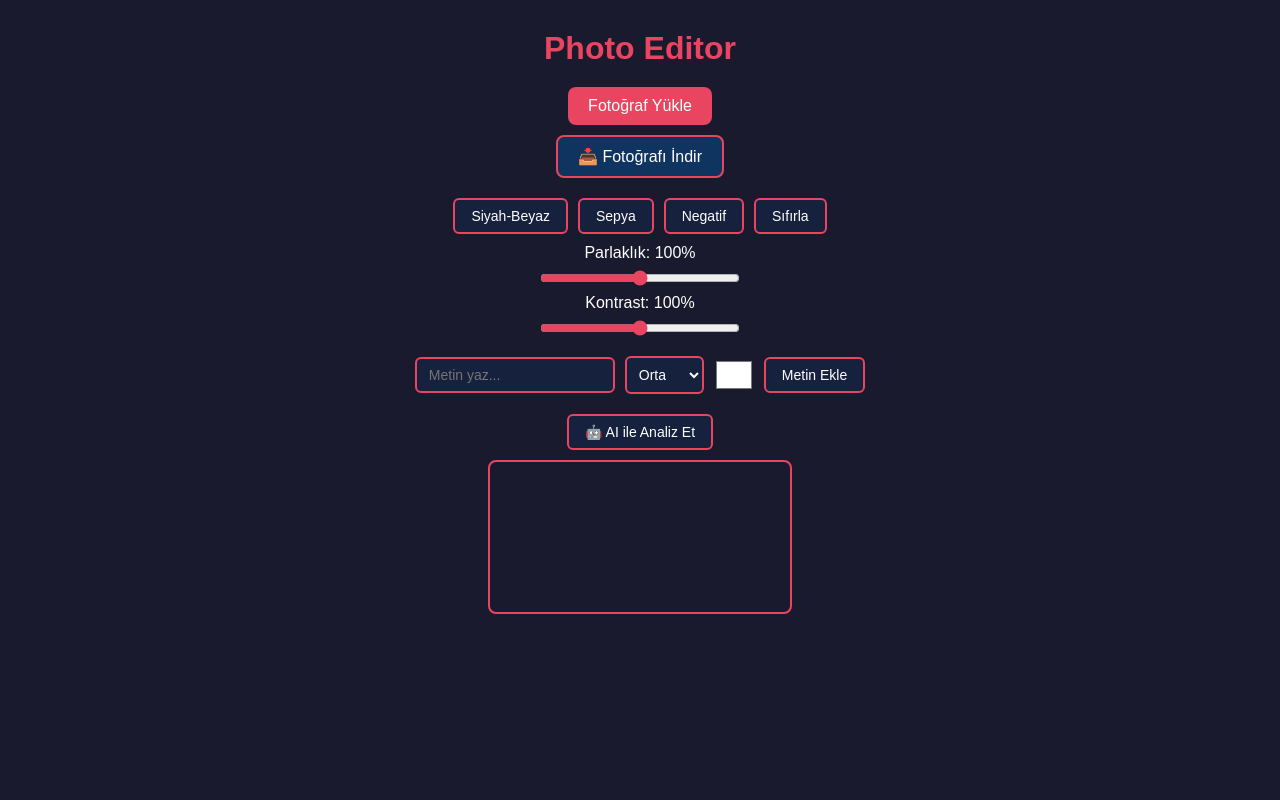
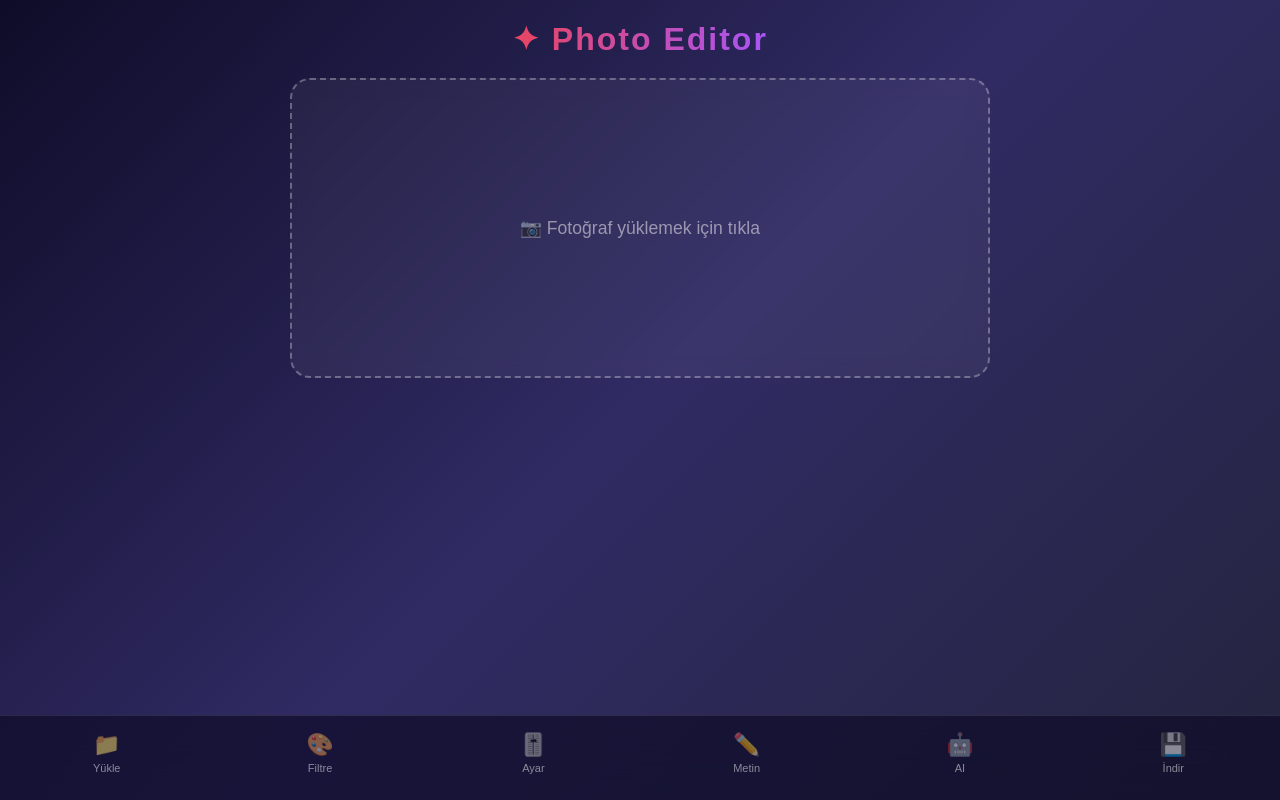
Before and after one commit to Zeuxky/photo-editor, a plain HTML site: page index.html in a window 1280 px wide. Drawn offline with Linux system fonts and the light colour scheme.

Commit message:
Update index.html

```diff
--- a/index.html
+++ b/index.html
@@ -2,152 +2,321 @@
 <html lang="tr">
 <head>
   <meta charset="UTF-8">
+  <meta name="viewport" content="width=device-width, initial-scale=1.0">
   <title>Photo Editor</title>
   <style>
     * { margin: 0; padding: 0; box-sizing: border-box; }
+
     body {
-      background-color: #1a1a2e;
+      min-height: 100vh;
+      background: linear-gradient(135deg, #0f0c29, #302b63, #24243e);
+      font-family: Arial, sans-serif;
       color: white;
-      font-family: Arial, sans-serif;
       display: flex;
       flex-direction: column;
       align-items: center;
-      padding: 30px;
+      padding: 20px 20px 120px 20px;
     }
-    h1 { margin-bottom: 20px; color: #e94560; }
-    #upload-btn, #download-btn {
-      background-color: #e94560;
+
+    h1 {
+      font-size: 2rem;
+      margin-bottom: 20px;
+      background: linear-gradient(90deg, #e94560, #a855f7);
+      -webkit-background-clip: text;
+      -webkit-text-fill-color: transparent;
+      letter-spacing: 2px;
+    }
+
+    #upload-area {
+      width: 100%;
+      max-width: 700px;
+      min-height: 300px;
+      border: 2px dashed rgba(255,255,255,0.3);
+      border-radius: 20px;
+      display: flex;
+      align-items: center;
+      justify-content: center;
+      cursor: pointer;
+      background: rgba(255,255,255,0.05);
+      backdrop-filter: blur(10px);
+      transition: 0.3s;
+      margin-bottom: 20px;
+      position: relative;
+      overflow: hidden;
+    }
+
+    #upload-area:hover {
+      border-color: #e94560;
+      background: rgba(255,255,255,0.08);
+    }
+
+    #upload-area p {
+      color: rgba(255,255,255,0.5);
+      font-size: 1.1rem;
+    }
+
+    #canvas {
+      max-width: 100%;
+      border-radius: 16px;
+      display: none;
+    }
+
+    /* SLIDER PANEL */
+    .slider-panel {
+      background: rgba(255,255,255,0.08);
+      backdrop-filter: blur(20px);
+      border: 1px solid rgba(255,255,255,0.15);
+      border-radius: 16px;
+      padding: 15px 20px;
+      width: 100%;
+      max-width: 700px;
+      margin-bottom: 15px;
+      display: none;
+    }
+
+    .slider-row {
+      display: flex;
+      align-items: center;
+      gap: 10px;
+      margin-bottom: 10px;
+    }
+
+    .slider-row label {
+      width: 100px;
+      font-size: 13px;
+      color: rgba(255,255,255,0.7);
+    }
+
+    .slider-row input[type="range"] {
+      flex: 1;
+      accent-color: #e94560;
+    }
+
+    .slider-row span {
+      width: 45px;
+      font-size: 13px;
+      color: #e94560;
+      text-align: right;
+    }
+
+    /* TEXT PANEL */
+    .text-panel {
+      background: rgba(255,255,255,0.08);
+      backdrop-filter: blur(20px);
+      border: 1px solid rgba(255,255,255,0.15);
+      border-radius: 16px;
+      padding: 15px 20px;
+      width: 100%;
+      max-width: 700px;
+      margin-bottom: 15px;
+      display: none;
+      gap: 10px;
+      flex-wrap: wrap;
+      align-items: center;
+    }
+
+    .text-panel input[type="text"] {
+      flex: 1;
+      min-width: 150px;
+      padding: 8px 12px;
+      border-radius: 8px;
+      border: 1px solid rgba(255,255,255,0.2);
+      background: rgba(255,255,255,0.1);
       color: white;
-      padding: 10px 20px;
+      font-size: 14px;
+    }
+
+    .text-panel select {
+      padding: 8px;
+      border-radius: 8px;
+      border: 1px solid rgba(255,255,255,0.2);
+      background: rgba(255,255,255,0.1);
+      color: white;
+      font-size: 14px;
+    }
+
+    .text-panel input[type="color"] {
+      width: 36px;
+      height: 36px;
       border: none;
       border-radius: 8px;
       cursor: pointer;
-      font-size: 16px;
-      margin-bottom: 10px;
+      background: none;
     }
-    #download-btn { background-color: #0f3460; border: 2px solid #e94560; }
-    #download-btn:hover, #upload-btn:hover { opacity: 0.8; }
-    .filters {
-      display: flex;
-      gap: 10px;
-      margin: 10px 0;
-      flex-wrap: wrap;
-      justify-content: center;
-    }
-    .filter-btn {
-      background-color: #16213e;
+
+    .panel-btn {
+      padding: 8px 16px;
+      border-radius: 8px;
+      border: none;
+      background: linear-gradient(135deg, #e94560, #a855f7);
       color: white;
-      padding: 8px 16px;
-      border: 2px solid #e94560;
-      border-radius: 6px;
       cursor: pointer;
       font-size: 14px;
       transition: 0.3s;
     }
-    .filter-btn:hover { background-color: #e94560; }
-    .slider-container {
+
+    .panel-btn:hover { opacity: 0.8; }
+
+    /* AI RESULT */
+    #ai-result {
+      background: rgba(255,255,255,0.08);
+      backdrop-filter: blur(20px);
+      border: 1px solid rgba(168,85,247,0.4);
+      border-radius: 16px;
+      padding: 15px 20px;
+      width: 100%;
+      max-width: 700px;
+      margin-bottom: 15px;
+      display: none;
+      line-height: 1.7;
+      font-size: 14px;
+      color: rgba(255,255,255,0.85);
+    }
+
+    /* BOTTOM TOOLBAR */
+    .toolbar {
+      position: fixed;
+      bottom: 0;
+      left: 0;
+      right: 0;
+      background: rgba(15, 12, 41, 0.7);
+      backdrop-filter: blur(30px);
+      border-top: 1px solid rgba(255,255,255,0.1);
+      display: flex;
+      justify-content: space-around;
+      align-items: center;
+      padding: 10px 0 20px 0;
+      z-index: 100;
+    }
+
+    .tool-btn {
       display: flex;
       flex-direction: column;
       align-items: center;
+      gap: 4px;
+      background: none;
+      border: none;
+      color: rgba(255,255,255,0.5);
+      cursor: pointer;
+      font-size: 11px;
+      transition: 0.3s;
+      padding: 6px 12px;
+      border-radius: 12px;
+    }
+
+    .tool-btn:hover, .tool-btn.active {
+      color: #e94560;
+      background: rgba(233,69,96,0.1);
+    }
+
+    .tool-btn .icon {
+      font-size: 22px;
+    }
+
+    /* FILTER BUTTONS */
+    .filter-row {
+      display: flex;
       gap: 8px;
-      margin-bottom: 10px;
-    }
-    input[type="range"] { width: 200px; accent-color: #e94560; }
-    .text-tools {
-      display: flex;
-      gap: 10px;
-      margin: 10px 0;
       flex-wrap: wrap;
       justify-content: center;
-      align-items: center;
+      width: 100%;
+      max-width: 700px;
+      margin-bottom: 15px;
+      display: none;
     }
-    .text-tools input[type="text"] {
-      padding: 8px 12px;
-      border-radius: 6px;
-      border: 2px solid #e94560;
-      background-color: #16213e;
+
+    .filter-chip {
+      padding: 6px 14px;
+      border-radius: 20px;
+      border: 1px solid rgba(255,255,255,0.2);
+      background: rgba(255,255,255,0.08);
+      backdrop-filter: blur(10px);
       color: white;
-      font-size: 14px;
-      width: 200px;
+      cursor: pointer;
+      font-size: 13px;
+      transition: 0.3s;
     }
-    .text-tools input[type="color"] {
-      border: none;
-      background: none;
-      cursor: pointer;
-      width: 40px;
-      height: 36px;
+
+    .filter-chip:hover {
+      background: rgba(233,69,96,0.3);
+      border-color: #e94560;
     }
-    .text-tools select {
-      padding: 8px;
-      border-radius: 6px;
-      border: 2px solid #e94560;
-      background-color: #16213e;
-      color: white;
-      font-size: 14px;
-    }
-    .ai-tools {
-      display: flex;
-      gap: 10px;
-      margin: 10px 0;
-      justify-content: center;
-    }
-    #ai-result {
-      background-color: #16213e;
-      border: 2px solid #e94560;
-      border-radius: 8px;
-      padding: 15px;
-      margin: 10px 0;
-      max-width: 600px;
-      width: 100%;
-      display: none;
-      line-height: 1.6;
-    }
-    #canvas { border: 2px solid #e94560; border-radius: 8px; max-width: 100%; }
   </style>
 </head>
 <body>
 
-  <h1>Photo Editor</h1>
-  <button id="upload-btn" onclick="document.getElementById('file-input').click()">Fotoğraf Yükle</button>
+  <h1>✦ Photo Editor</h1>
+
+  <div id="upload-area" onclick="document.getElementById('file-input').click()">
+    <p>📷 Fotoğraf yüklemek için tıkla</p>
+  </div>
   <input type="file" id="file-input" accept="image/*" style="display:none">
-  <button id="download-btn" onclick="downloadImage()">📥 Fotoğrafı İndir</button>
+  <canvas id="canvas"></canvas>
 
-  <div class="filters">
-    <button class="filter-btn" onclick="applyFilter('grayscale')">Siyah-Beyaz</button>
-    <button class="filter-btn" onclick="applyFilter('sepia')">Sepya</button>
-    <button class="filter-btn" onclick="applyFilter('invert')">Negatif</button>
-    <button class="filter-btn" onclick="resetFilter()">Sıfırla</button>
+  <!-- Filtre Çipleri -->
+  <div class="filter-row" id="filter-row">
+    <button class="filter-chip" onclick="applyFilter('grayscale')">⚫ Siyah-Beyaz</button>
+    <button class="filter-chip" onclick="applyFilter('sepia')">🟤 Sepya</button>
+    <button class="filter-chip" onclick="applyFilter('invert')">🔄 Negatif</button>
+    <button class="filter-chip" onclick="resetFilter()">✨ Sıfırla</button>
   </div>
 
-  <div class="slider-container">
-    <label>Parlaklık: <span id="brightness-val">100</span>%</label>
+  <!-- Slider Paneli -->
+  <div class="slider-panel" id="slider-panel">
+    <div class="slider-row">
+      <label>☀️ Parlaklık</label>
       <input type="range" id="brightness" min="0" max="200" value="100" oninput="applySliders()">
-    <label>Kontrast: <span id="contrast-val">100</span>%</label>
+      <span id="brightness-val">100%</span>
+    </div>
+    <div class="slider-row">
+      <label>🎚️ Kontrast</label>
       <input type="range" id="contrast" min="0" max="200" value="100" oninput="applySliders()">
+      <span id="contrast-val">100%</span>
+    </div>
   </div>
 
-  <div class="text-tools">
+  <!-- Metin Paneli -->
+  <div class="text-panel" id="text-panel">
     <input type="text" id="text-input" placeholder="Metin yaz...">
     <select id="font-size">
       <option value="20">Küçük</option>
       <option value="36" selected>Orta</option>
       <option value="56">Büyük</option>
     </select>
-    <input type="color" id="text-color" value="#ffffff" title="Renk seç">
-    <button class="filter-btn" onclick="addText()">Metin Ekle</button>
+    <input type="color" id="text-color" value="#ffffff">
+    <button class="panel-btn" onclick="addText()">Ekle</button>
   </div>
 
-  <div class="ai-tools">
-    <button class="filter-btn" onclick="analyzePhoto()">🤖 AI ile Analiz Et</button>
-  </div>
+  <!-- AI Sonucu -->
   <div id="ai-result"></div>
 
-  <canvas id="canvas"></canvas>
+  <!-- Alt Toolbar -->
+  <div class="toolbar">
+    <button class="tool-btn" onclick="document.getElementById('file-input').click()">
+      <span class="icon">📁</span> Yükle
+    </button>
+    <button class="tool-btn" id="btn-filter" onclick="togglePanel('filter')">
+      <span class="icon">🎨</span> Filtre
+    </button>
+    <button class="tool-btn" id="btn-adjust" onclick="togglePanel('adjust')">
+      <span class="icon">🎚️</span> Ayar
+    </button>
+    <button class="tool-btn" id="btn-text" onclick="togglePanel('text')">
+      <span class="icon">✏️</span> Metin
+    </button>
+    <button class="tool-btn" id="btn-ai" onclick="analyzePhoto()">
+      <span class="icon">🤖</span> AI
+    </button>
+    <button class="tool-btn" onclick="downloadImage()">
+      <span class="icon">💾</span> İndir
+    </button>
+  </div>
 
   <script>
     const canvas = document.getElementById('canvas');
     const ctx = canvas.getContext('2d');
     const fileInput = document.getElementById('file-input');
+    const uploadArea = document.getElementById('upload-area');
 
     fileInput.addEventListener('change', function(e) {
       const file = e.target.files[0];
@@ -158,11 +327,40 @@
           canvas.width = img.width;
           canvas.height = img.height;
           ctx.drawImage(img, 0, 0);
+          canvas.style.display = 'block';
+          uploadArea.style.display = 'none';
+          document.getElementById('filter-row').style.display = 'flex';
         }
         img.src = event.target.result;
       }
       reader.readAsDataURL(file);
     });
+
+    function togglePanel(panel) {
+      const filterRow = document.getElementById('filter-row');
+      const sliderPanel = document.getElementById('slider-panel');
+      const textPanel = document.getElementById('text-panel');
+
+      const btns = document.querySelectorAll('.tool-btn');
+      btns.forEach(b => b.classList.remove('active'));
+
+      if (panel === 'filter') {
+        sliderPanel.style.display = 'none';
+        textPanel.style.display = 'none';
+        filterRow.style.display = filterRow.style.display === 'flex' ? 'none' : 'flex';
+        document.getElementById('btn-filter').classList.toggle('active');
+      } else if (panel === 'adjust') {
+        filterRow.style.display = 'none';
+        textPanel.style.display = 'none';
+        sliderPanel.style.display = sliderPanel.style.display === 'block' ? 'none' : 'block';
+        document.getElementById('btn-adjust').classList.toggle('active');
+      } else if (panel === 'text') {
+        filterRow.style.display = 'none';
+        sliderPanel.style.display = 'none';
+        textPanel.style.display = textPanel.style.display === 'flex' ? 'none' : 'flex';
+        document.getElementById('btn-text').classList.toggle('active');
+      }
+    }
 
     function applyFilter(filter) {
       if (filter === 'grayscale') canvas.style.filter = 'grayscale(100%)';
@@ -174,19 +372,20 @@
       canvas.style.filter = 'none';
       document.getElementById('brightness').value = 100;
       document.getElementById('contrast').value = 100;
-      document.getElementById('brightness-val').textContent = 100;
-      document.getElementById('contrast-val').textContent = 100;
+      document.getElementById('brightness-val').textContent = '100%';
+      document.getElementById('contrast-val').textContent = '100%';
     }
 
     function applySliders() {
       const brightness = document.getElementById('brightness').value;
       const contrast = document.getElementById('contrast').value;
-      document.getElementById('brightness-val').textContent = brightness;
-      document.getElementById('contrast-val').textContent = contrast;
+      document.getElementById('brightness-val').textContent = brightness + '%';
+      document.getElementById('contrast-val').textContent = contrast + '%';
       canvas.style.filter = `brightness(${brightness}%) contrast(${contrast}%)`;
     }
 
     function downloadImage() {
+      if (!canvas.width) { alert('Önce bir fotoğraf yükle!'); return; }
       const tempCanvas = document.createElement('canvas');
       const tempCtx = tempCanvas.getContext('2d');
       tempCanvas.width = canvas.width;
@@ -220,8 +419,9 @@
       if (!text) { alert('Önce bir metin yaz!'); return; }
       pendingText = text;
       canvas.style.cursor = 'crosshair';
-      alert('Şimdi fotoğrafın üzerine tıkla!');
+      alert('Fotoğrafın üzerine tıkla!');
     }
+
     function getApiKey() {
       let key = sessionStorage.getItem('anthropic_key');
       if (!key) {
```
Lines whose indentation alone changed are shown as unchanged.
